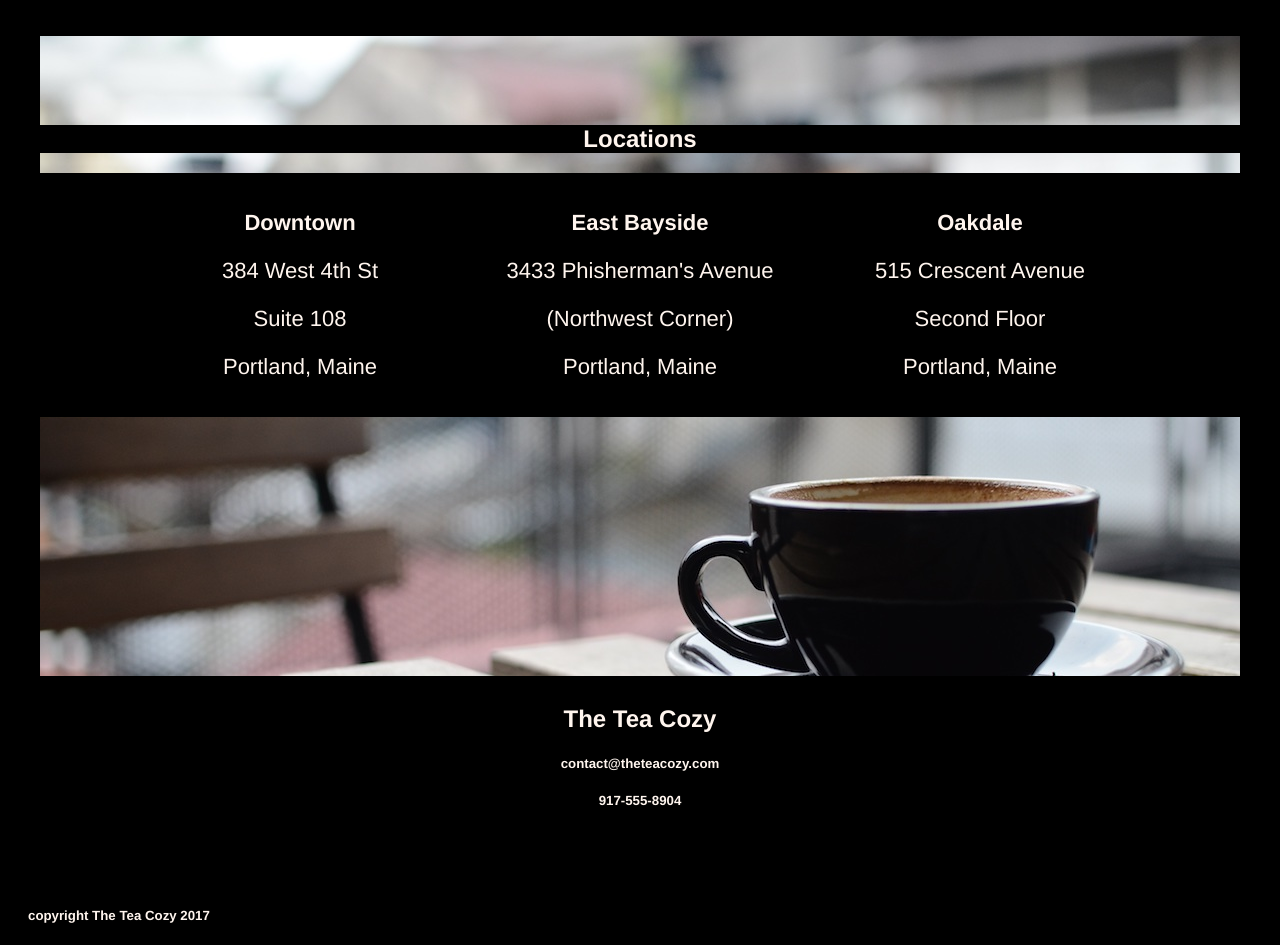
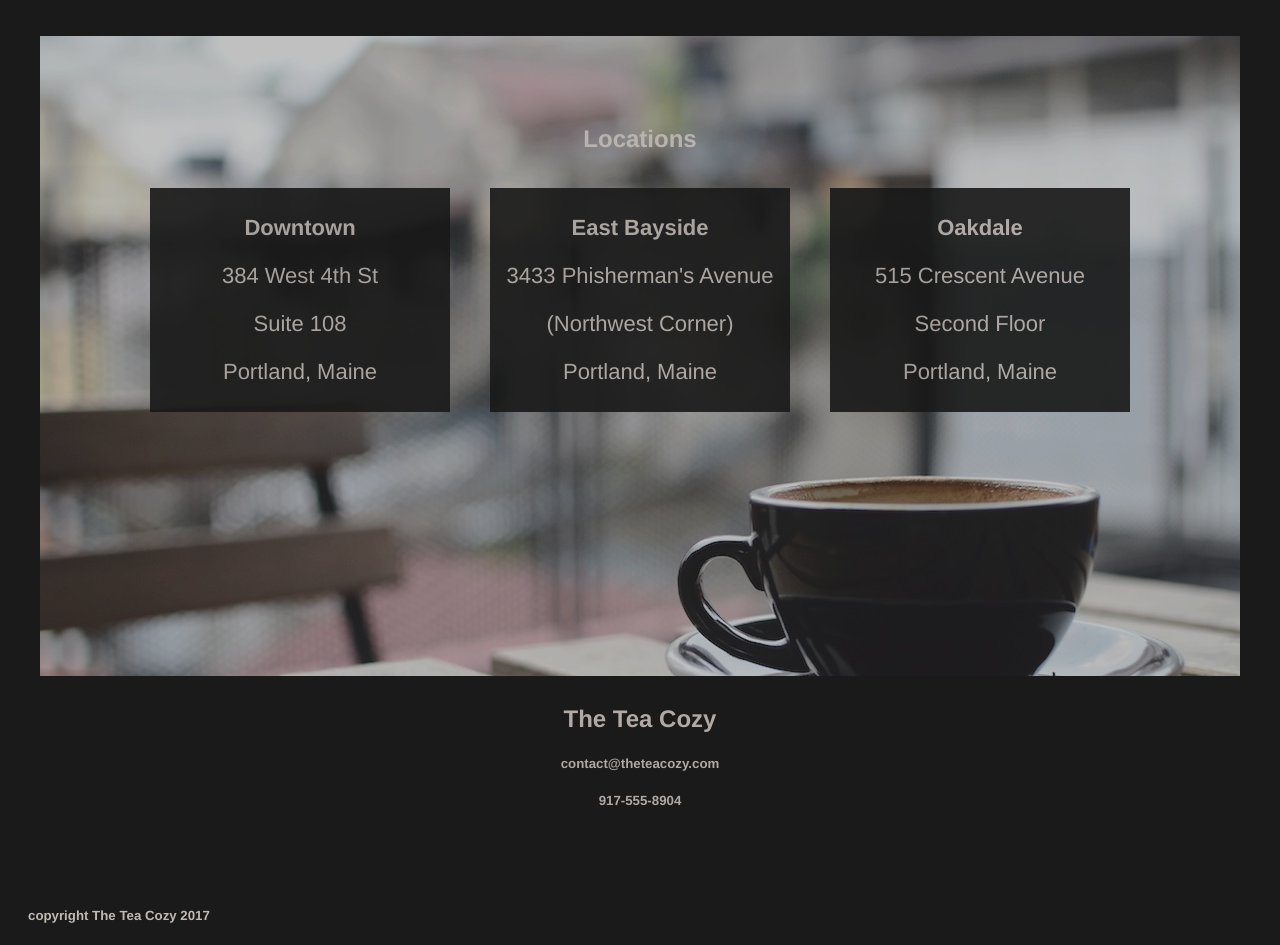
Before and after one commit to Kampz88/00_09_TeaCozy, a plain HTML site: page index.html in a window 1280 px wide. Shown: the part 1580-2525 px from the top of the page. Drawn offline with Linux system fonts and the light colour scheme.

Commit message:
First complete draft.

```diff
--- a/index.html
+++ b/index.html
@@ -81,9 +81,7 @@
 
       <div id="locations">
 
-        <div id="locations-heading">
-          <h2>Locations</h2>
-        </div>
+        <h2>Locations</h2>
 
         <!-- Locations List Structure -->
 
--- a/resources/css/style.css
+++ b/resources/css/style.css
@@ -2,8 +2,7 @@
   font-family: "helvetica", sans-serif;
   color: seashell;
   background-color: black;
-  /*opacity: 0.9;*/
-  /*font-size: 22px;*/
+  opacity: 0.9;
   text-align: center;
 }
 
@@ -28,16 +27,16 @@ header{
 
 header img{
   display: block;
+  height: 50px;
   padding-left: 10px;
-  height: 50px;
   float: left;
 }
 
 nav{
   display: block;
   text-align: right;
+  padding-right: 10px;
   flex-grow: 1;
-  padding-right: 10px;
 }
 
 nav span{
@@ -88,7 +87,7 @@ main{
 }
 
 .tea-type img{
-  flex-basis: 300px;
+  width: 300px;
   height: 200px;
   margin: 10px;
 }
@@ -98,18 +97,18 @@ main{
 #locations{
   padding: 70px 0px;
   height: 500px;
-  margin: 0 auto;
+  margin: auto;
   background-image: url("../images/locations.jpg");
 }
 
-#locations-heading{
-    background-color: transparent;
+#locations h2{
+  background-color: transparent;
 }
 
 #locations-list{
   display: flex;
   justify-content: center;
-  align-content: space-between;
+  background-color: transparent;
 }
 
 .locations{
@@ -117,7 +116,8 @@ main{
   background-color: black;
   opacity: 1;
   margin: 15px 20px;
-  flex-basis: 300px;
+  padding: 5px;
+  flex-basis: 290px;
 }
 
 /* Additional Info Section */
@@ -131,7 +131,7 @@ main{
 /* Footer Section */
 
 footer{
-  margin-left: 20px;
+  padding-left: 20px;
 }
 
 footer h5{
```
